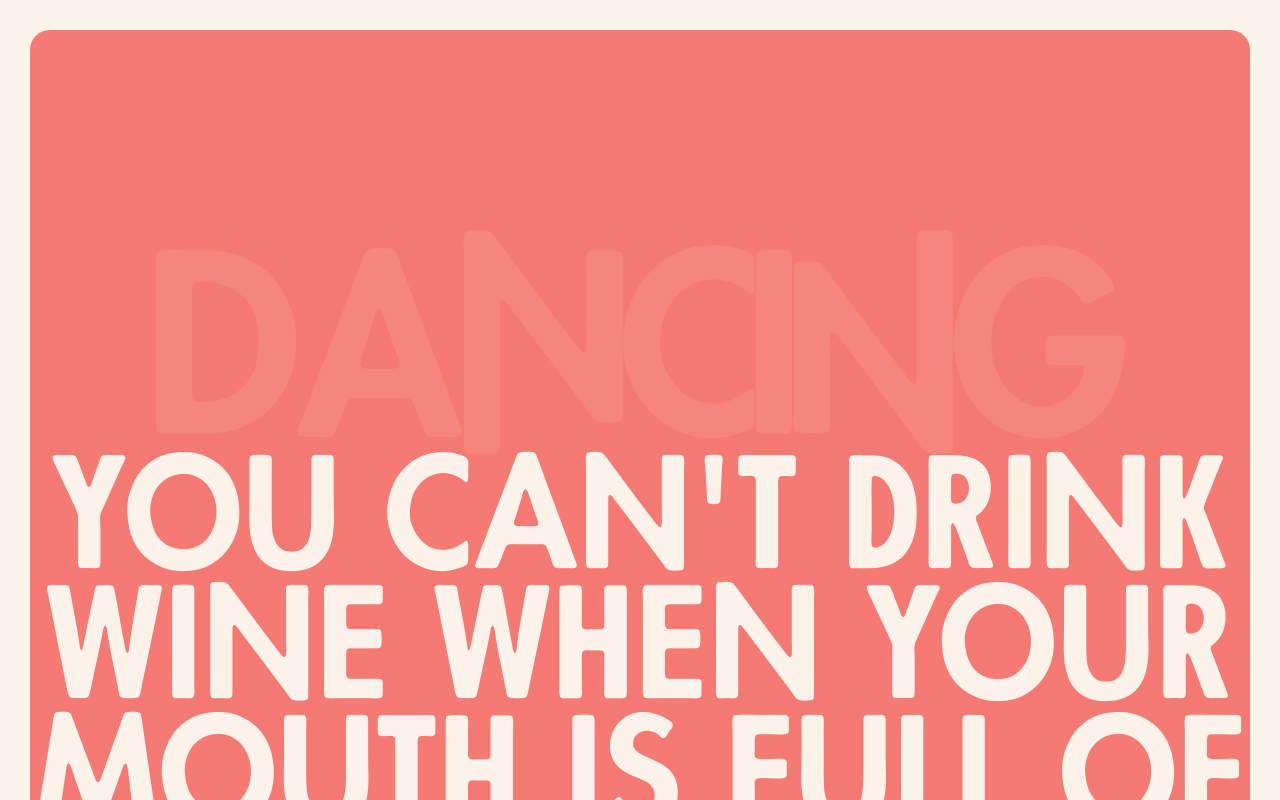
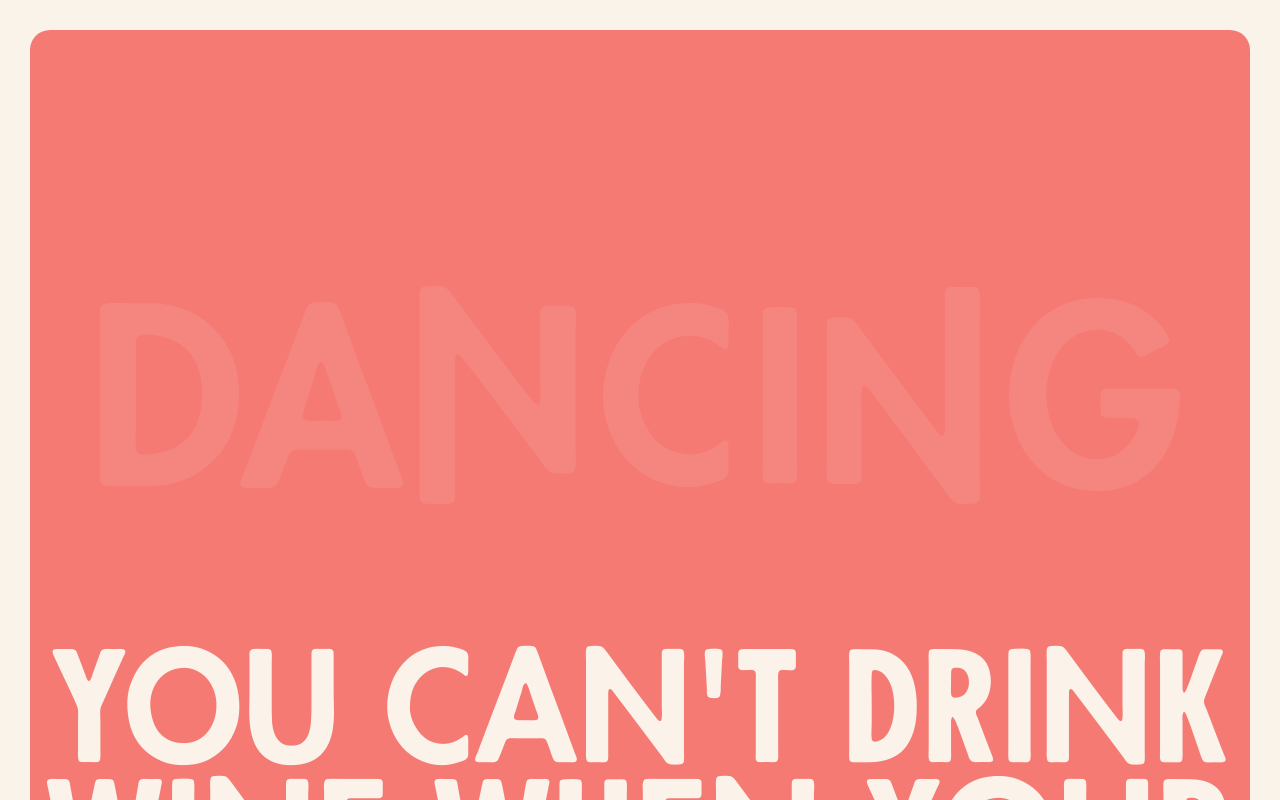
Before and after one commit to Matt-htims/dancing-frontend, a Next.js app: page / in a window 1280 px wide. Shown: the top 800 px of the page. Built offline with nearby package versions, Linux system fonts and the light colour scheme.

Commit message:
Added SVGs with styling to PageIntro

```diff
--- a/components/PageIntro.jsx
+++ b/components/PageIntro.jsx
@@ -14,21 +14,51 @@ const letterSVGs = [
 
 export default function PageIntro() {
   return (
-    <div className="flex items-center justify-center pt-[25vh] text-offWhite opacity-10">
-      {letterSVGs.map((letter) => (
+    <div className="flex items-center justify-center pt-[32vh] text-offWhite opacity-10">
+      {/* {letterSVGs.map((letter) => (
         <img
           key={letter}
           src={letter.path}
           className={`pr-[${letter.rightPadding}]`}
         />
-      ))}
-      {/* <img src="./landing/D.svg" alt="D" className="pr-[0.24%]" />
-      <img src="./landing/A.svg" alt="A" />
-      <img src="./landing/N1.svg" alt="N" />
-      <img src="./landing/C.svg" alt="C" />
-      <img src="./landing/I.svg" alt="I" />
-      <img src="./landing/N2.svg" alt="N" />
-      <img src="./landing/G.svg" alt="G" /> */}
+      ))} */}
+      <div>
+        <img
+          src="./landing/D.svg"
+          alt="D"
+          className="w-[140.45px] pr-[0.24%]"
+        />
+      </div>
+      <div>
+        <img src="./landing/A.svg" alt="A" className="w-[179px] pr-[8.76%]" />
+      </div>
+      <div>
+        <img
+          src="./landing/N1.svg"
+          alt="N"
+          className=" w-[183.57px] pr-[15%]"
+        />
+      </div>
+      <div>
+        <img
+          src="./landing/C.svg"
+          alt="C"
+          className="w-[158.68px] pr-[20.55%]"
+        />
+      </div>
+      <div>
+        <img src="./landing/I.svg" alt="I" className="w-[63.81px] pr-[43%]" />
+      </div>
+      <div>
+        <img
+          src="./landing/N2.svg"
+          alt="N"
+          className="w-[183.61px] pr-[15.13%]"
+        />
+      </div>
+      <div>
+        <img src="./landing/G.svg" alt="G" className="w-[170.87px]" />
+      </div>
     </div>
   )
 }
--- a/pages/index.jsx
+++ b/pages/index.jsx
@@ -38,7 +38,7 @@ export default function Home() {
             initial="hidden"
             whileInView="show"
             viewport={{ once: true }}
-            className="m-auto max-w-site text-8xl"
+            className="m-auto mt-36 max-w-site text-8xl"
           >
             You can't drink wine when your mouth is full of adjectives.
           </motion.h1>
```
